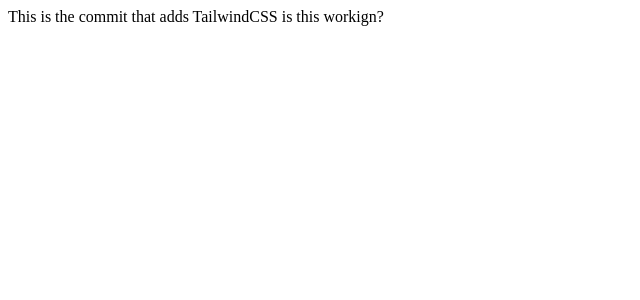
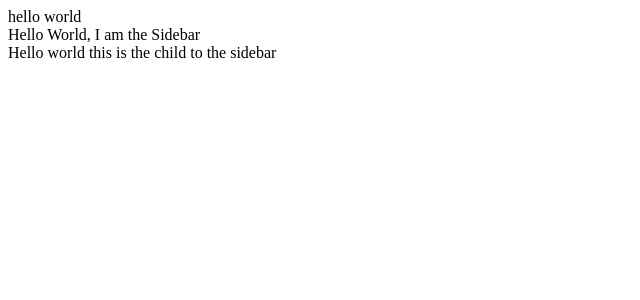
Before and after one commit to CurtisKnudson/Colorado-City-News, a Next.js app: page / in a window 1280 px wide. Shown: the top 300 px of the page, without its empty margins (0-640 px from the left). Built offline with nearby package versions, Linux system fonts and the light colour scheme.

Commit message:
added context provider for sidebar, now need to test if it works

```diff
--- a/components/sidebar/Sidebar.tsx
+++ b/components/sidebar/Sidebar.tsx
@@ -1,26 +1,16 @@
 import React, { useState } from "react";
 import { SidebarOpenContext } from "providers/sidebarContext";
 
-const sessionSidePanelOpenKey = "side-bar-open";
-const setSessionSideBar = (bool: boolean) =>
-  window.sessionStorage.setItem(sessionSidePanelOpenKey, bool.toString());
-
-export const Sidebar = () => {
-  const [open, setOpen] = useState(() => {
-    const openUserPref = window.sessionStorage.getItem(sessionSidePanelOpenKey);
-    if (openUserPref) {
-      return openUserPref === "true";
-    }
-    return !closed;
-  });
+export const Sidebar = ({ children }: any) => {
+  const [open, setOpen] = useState(false);
 
   const handleOpen = () => {
-    setSessionSideBar(!open);
     setOpen(!open);
   };
   return (
-    <SidebarOpenContext.Provider
-      value={[open, handleOpen]}
-    ></SidebarOpenContext.Provider>
+    <SidebarOpenContext.Provider value={[open, handleOpen]}>
+      <div>Hello World, I am the Sidebar</div>
+      <div>{children}</div>
+    </SidebarOpenContext.Provider>
   );
 };
--- a/components/sidebar/index.ts
+++ b/components/sidebar/index.ts
@@ -1 +1 @@
-export { Sidebar } from "./sidebar";
+export { Sidebar } from "./Sidebar";
--- a/pages/index.tsx
+++ b/pages/index.tsx
@@ -1,12 +1,14 @@
+import React from "react";
 import { Sidebar } from "components/sidebar";
-import React from "react";
 
 export default function Home() {
   return (
-    <div className="bg-black text-white h-full">
-      This is the commit that adds TailwindCSS is this workign?
-      <div className="text-red-900">
-        <Sidebar />
+    <div className="bg-black text-white h-screen">
+      hello world
+      <div>
+        <Sidebar>
+          <div>Hello world this is the child to the sidebar </div>
+        </Sidebar>
       </div>
     </div>
   );
--- a/providers/sidebarContext.tsx
+++ b/providers/sidebarContext.tsx
@@ -1,5 +1,5 @@
 import makeContextHook from "hooks/makeContextHooks";
-import React, { createContext, useState } from "react";
+import React from "react";
 export const SidebarOpenContext =
   React.createContext<
     [boolean, React.Dispatch<React.SetStateAction<boolean>>] | undefined
--- a/tsconfig.json
+++ b/tsconfig.json
@@ -15,7 +15,7 @@
     "jsx": "preserve",
     "baseUrl": "./",
       "paths": {
-        "@components/*": ["/components/*"],
+        "@/components/*": ["/components/*"],
 
       }
   },
```
